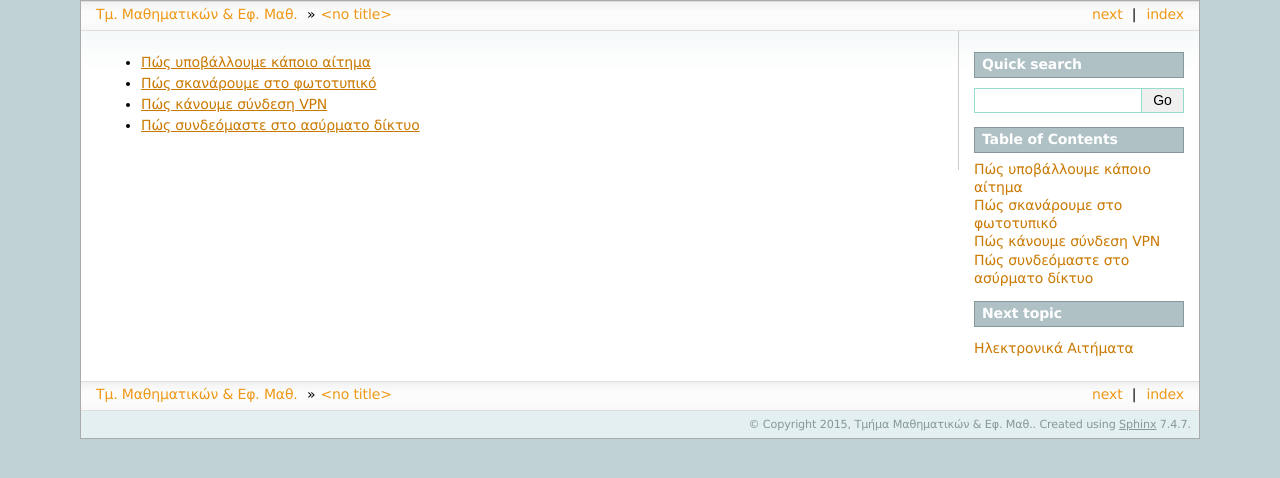
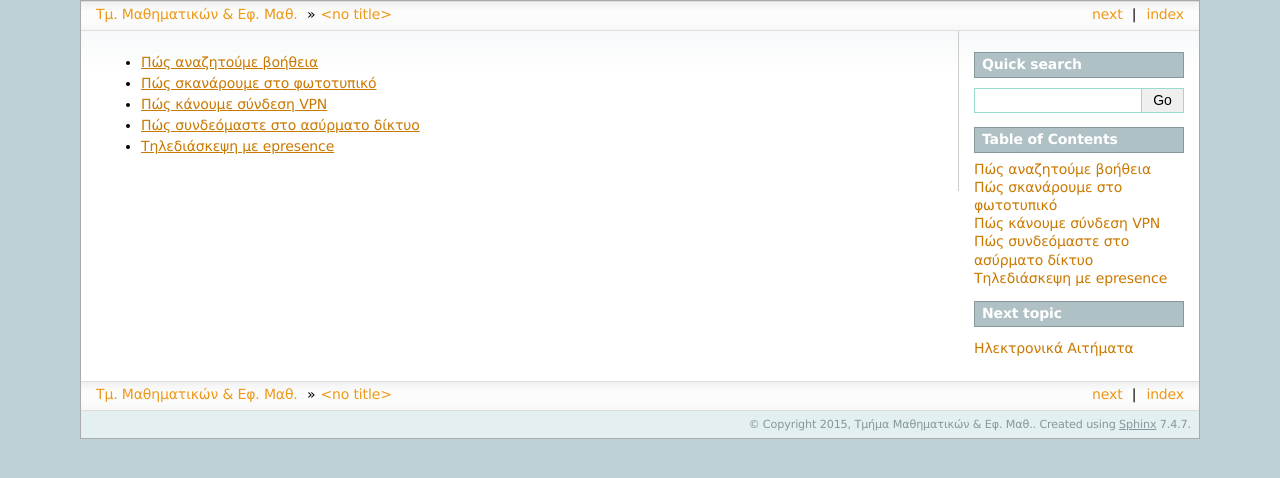
Before and after one commit to kalopsik-math/user-doc, a Sphinx documentation site: the page built from source/index.rst, in a window 1280 px wide. Shown: the top 478 px of the page. Built offline with Sphinx 7.4.7, drawn with Linux system fonts in a browser that asks for light colours.

Commit message:
20160426235054

```diff
--- a/source/conf.py
+++ b/source/conf.py
@@ -224,10 +224,10 @@ latex_elements = {
 # Additional stuff for the LaTeX preamble.
 #'preamble': '',
 
-'preamble' : '''
-\usepackage[bookmarks,colorlinks,unicode]{hyperref}
-\setmainfont[Mapping=tex-text]{GFS Artemisia}
-'''
+#'preamble' : '''
+#\usepackage[bookmarks,colorlinks,unicode]{hyperref}
+#\setmainfont[Mapping=tex-text]{GFS Artemisia}
+#'''
 
 # Latex figure (float) alignment
 #'figure_align': 'htbp',
@@ -240,6 +240,8 @@ latex_documents = [
   (master_doc, 'DocumentationforUsers.tex', u'Documentation for Users Documentation',
    u'Dimitris Kalopsikakis', 'manual'),
 ]
+
+latex_toplevel_sectioning='section'
 
 # The name of an image file (relative to this directory) to place at the top of
 # the title page.
@@ -262,7 +264,7 @@ latex_documents = [
 #latex_domain_indices = True
 
 #latex_docclass = 'article'
-
+#latex_docclass = 'article'
 
 # -- Options for manual page output ---------------------------------------
 
--- a/source/index.rst
+++ b/source/index.rst
@@ -13,10 +13,12 @@
    :maxdepth: 1
 
 
-   Πώς υποβάλλουμε κάποιο αίτημα <HowToTicket>
+   Πώς αναζητούμε βοήθεια <HowToTicket>
    Πώς σκανάρουμε στο φωτοτυπικό <HowToScan>
    Πώς κάνουμε σύνδεση VPN <HowToVPN>
    Πώς συνδεόμαστε στο ασύρματο δίκτυο <HowToWifi>
+   Τηλεδιάσκεψη με epresence <HowToEpresence>
+
 ..   Υπηρεσίες <services>
 ..   Υοποστήριξη <support>
 ..   Συχνές Ερωτήσεις <faq>
```
Also changed, not shown: source/HowToEpresence.rst (added, +19 -0 lines), 1 other file.
